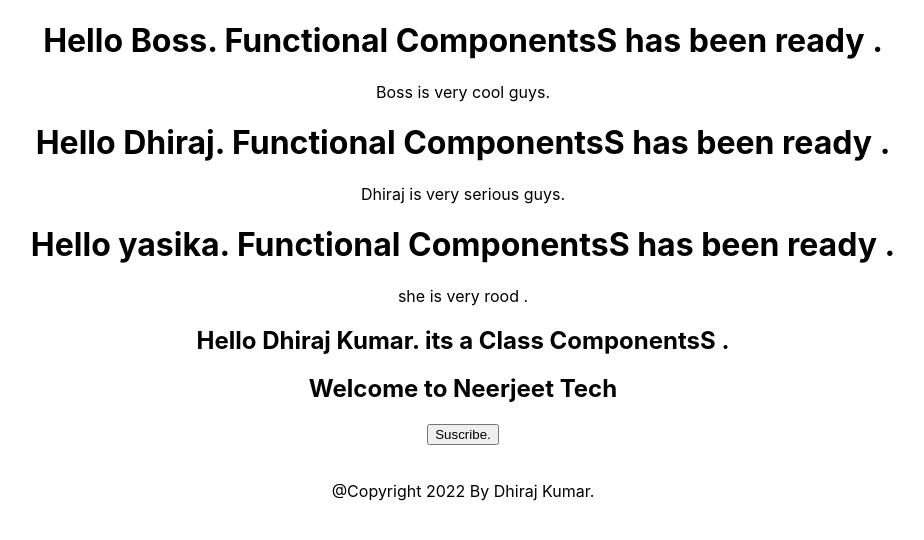
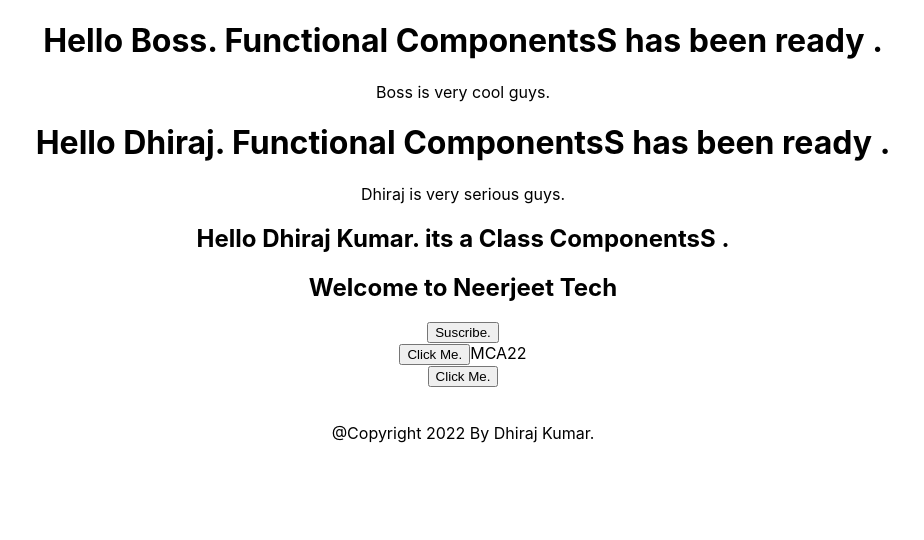
Before and after one commit to dhirajapp/React.Js, a React (Create React App) app in the folder my-app/: page / in a window 1280 px wide. Shown: the top 540 px of the page, without its empty margins (177-1101 px from the left). Built offline with nearby package versions, Linux system fonts and the light colour scheme.

Commit message:
using props under state

```diff
--- a/my-app/src/App.js
+++ b/my-app/src/App.js
@@ -3,7 +3,9 @@ import './App.css';
 import Header from './components/Header';
 import Body from './components/Body';
 import Channel from './components/Channel';
+import FunctionClick from './components/FunctionClick';
 import {Footer} from './components/Footer';
+import CfunctionClick from './components/CfunctionClick';
 
 
 class App extends React.Component
@@ -16,12 +18,13 @@ class App extends React.Component
 
        <Header name="Dhiraj" >   <p>Dhiraj is very serious guys.</p>  </Header>
 
-       <Header name="yasika" >  <p>she is very rood .</p>    </Header>
-
 
        <Body name="Dhiraj Kumar">  </Body>
 
        <Channel></Channel>
+       <CfunctionClick roll="22"></CfunctionClick>
+
+       <FunctionClick></FunctionClick>
 
 
        <br/>
--- /dev/null
+++ b/my-app/src/components/CfunctionClick.js
@@ -0,0 +1,43 @@
+import React from "react";
+
+class CfunctionClick extends React.Component{
+
+    constructor(props){
+        super(props);
+        //this.changEvent=this.changEvent.bind(this);
+
+        this.state={
+            course:"MCA",
+            roll:this.props.roll
+        }
+
+      }
+
+    changEvent= () =>{
+
+        this.setState=({
+            course:"BCA"
+        })
+
+        console.log("hello",this.state.course);
+        console.log("hello",this.state.roll);
+      }
+
+
+
+
+    render(){
+        return (
+            <div>
+        <button onClick={this.changEvent}>Click Me.</button>
+          {this.state.course}
+          {this.props.roll}
+        </div>
+
+
+        );
+
+    }
+}
+
+export default CfunctionClick;
--- /dev/null
+++ b/my-app/src/components/FunctionClick.js
@@ -0,0 +1,17 @@
+import React from 'react'
+
+function FunctionClick() {
+
+
+
+  function changEvent(){
+    console.log("hello");
+  }
+  return (
+    <div>
+      <button onClick={changEvent}>Click Me.</button>
+    </div>
+  )
+}
+
+export default FunctionClick
```
